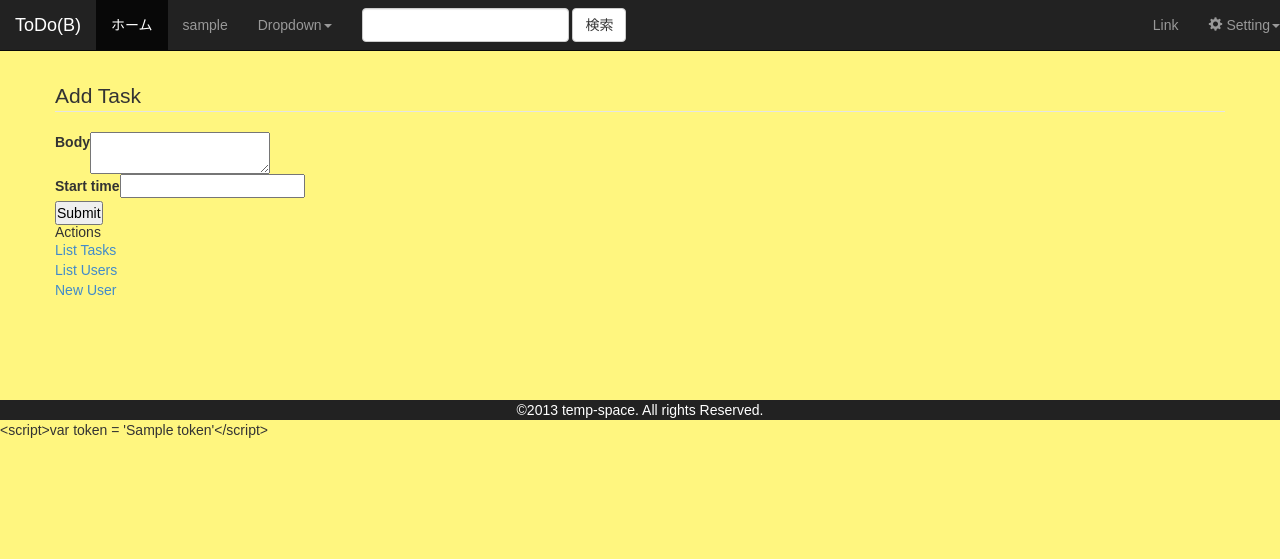
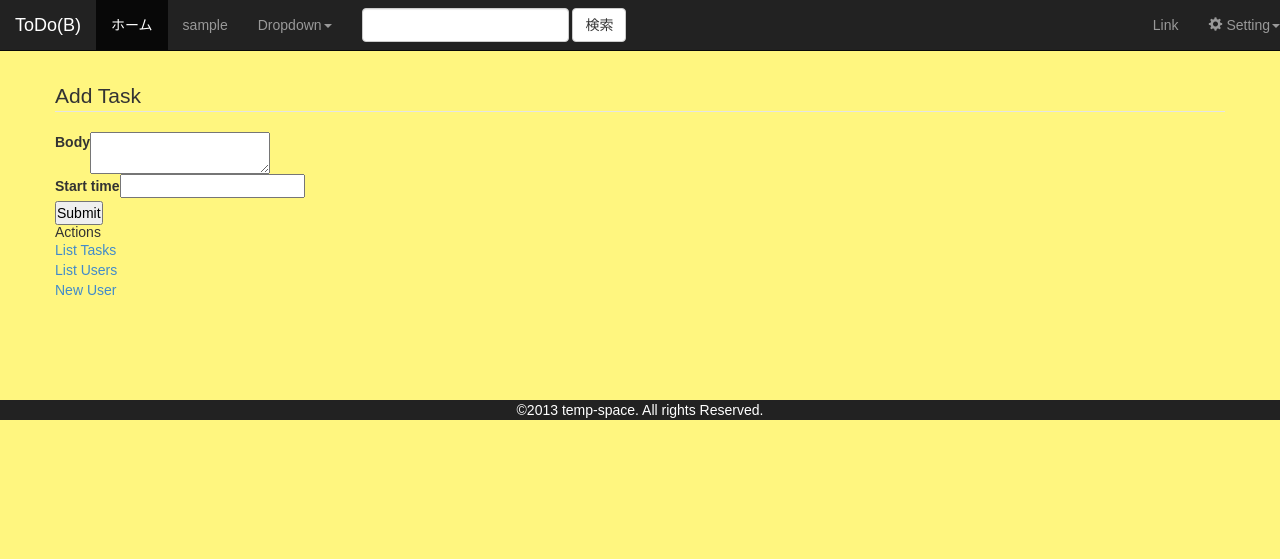
Before and after one commit to 8705/higgs, a CakePHP app: the page made by app/View/Tasks/add.ctp in a window 1280 px wide; the page is wider, and only the part inside the window is pictured. Shown: the top 559 px of that part. Run offline with PHP 8.4 and a stand-in for CakePHP, Linux system fonts and the light colour scheme; the template is opened without the code that fills it: most values are stand-ins (such as "Sample title", 1, 10 or a date in 2020); form fields are guessed from the names that the template uses; data that the repository does not hold is empty; some libraries are stand-ins or nearby versions.

Commit message:
unified token error 今度こそ修正

```diff
--- a/app/View/Layouts/default.ctp
+++ b/app/View/Layouts/default.ctp
@@ -110,7 +110,7 @@
 	</div>
 </div>
 <!-- ajax用 -->
-<?php echo h(isset($token)?"<script>var token = '{$token}'</script>":"");?>
+<?php echo isset($token)?"<script>var token = '{$token}'</script>":"";?>
 <?php echo $this->Html->script('ajax'); ?>
 <?php echo $this->Js->writeBuffer(array( 'inline' => 'true')); ?>
 </body>
```
